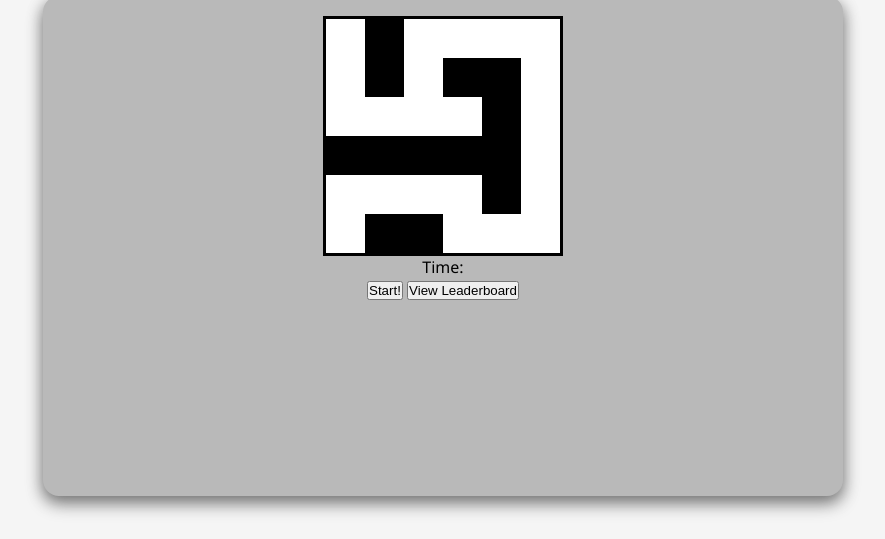
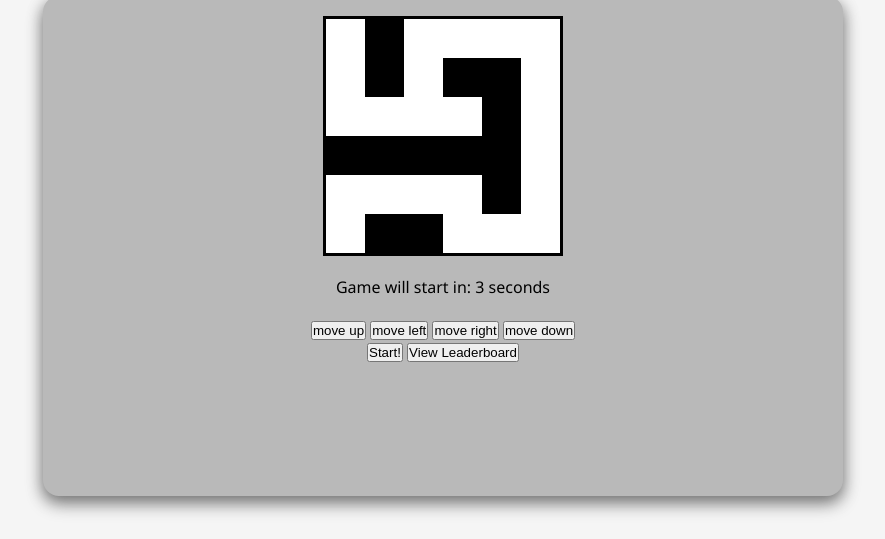
Before and after one commit to Linber93/escapeTheBuilding, a plain HTML site: page index.html in a window 1280 px wide. Both pictures are taken after a click on the button "Start!". Shown: the part 261-800 px from the top of the page, without its empty margins (197-1082 px from the left). Drawn offline with Linux system fonts and the light colour scheme.

Commit message:
add countdown timer and buttons for navigation

```diff
--- a/assets/css/style.css
+++ b/assets/css/style.css
@@ -49,5 +49,8 @@ body {
     background: white;
     width: 16.67%;
     height: 16.67%;
+}
 
+#timer {
+    padding: 20px;
 }
--- a/assets/js/script.js
+++ b/assets/js/script.js
@@ -45,7 +45,7 @@ document.addEventListener("DOMContentLoaded", function() {
     for (let button of buttons){
         button.addEventListener('click', function() {
             if (this.getAttribute("data-type") === "start-game"){
-                runGame();
+                startGametimer();
             } else if (this.getAttribute("data-type") === "leaderboard"){
                 goToLeaderboard();
             } else {
@@ -74,5 +74,36 @@ function createBoard() {
 }
 
 function runGame() {
+    let startPosition = [0, 0]
+    console.log('player position is 0,0')
+
+
+
+
+
 
 }
+
+function startGametimer() {
+
+    let gameTimer = document.getElementById('countdown-text');
+
+    if (!gameTimer) {
+        gameTimer = document.createElement('p');
+        gameTimer.setAttribute("id", "countdown-text");
+        timer.appendChild(gameTimer);
+    }
+
+    let secondsLeft = 5;
+    gameTimer.textContent = `Game will start in: ${secondsLeft} seconds`;
+    let interval = setInterval(() => {
+        secondsLeft--;
+        gameTimer.textContent = `Game will start in: ${secondsLeft} seconds`;
+        if (secondsLeft === 0) {
+          clearInterval(interval);
+          gameTimer.textContent = "Game started!";
+        }
+    }, 1000);
+
+    runGame();
+}
--- a/index.html
+++ b/index.html
@@ -14,7 +14,13 @@
     </h1>
     <div class="game-area">
         <div class="game-building"></div>
-        <div class="timer">Time:</div>
+        <div id="timer"></div>
+    <div class="controls">
+        <button id="move-up">move up</button>
+        <button id="move-left">move left</button>
+        <button id="move-right">move right</button>
+        <button id="move-down">move down</button>
+    </div>
         <button id="start-game" data-type="start-game">Start!</button>
         <button id="leaderboard" data-type="leaderboard">View Leaderboard</button>
     </div>
```
